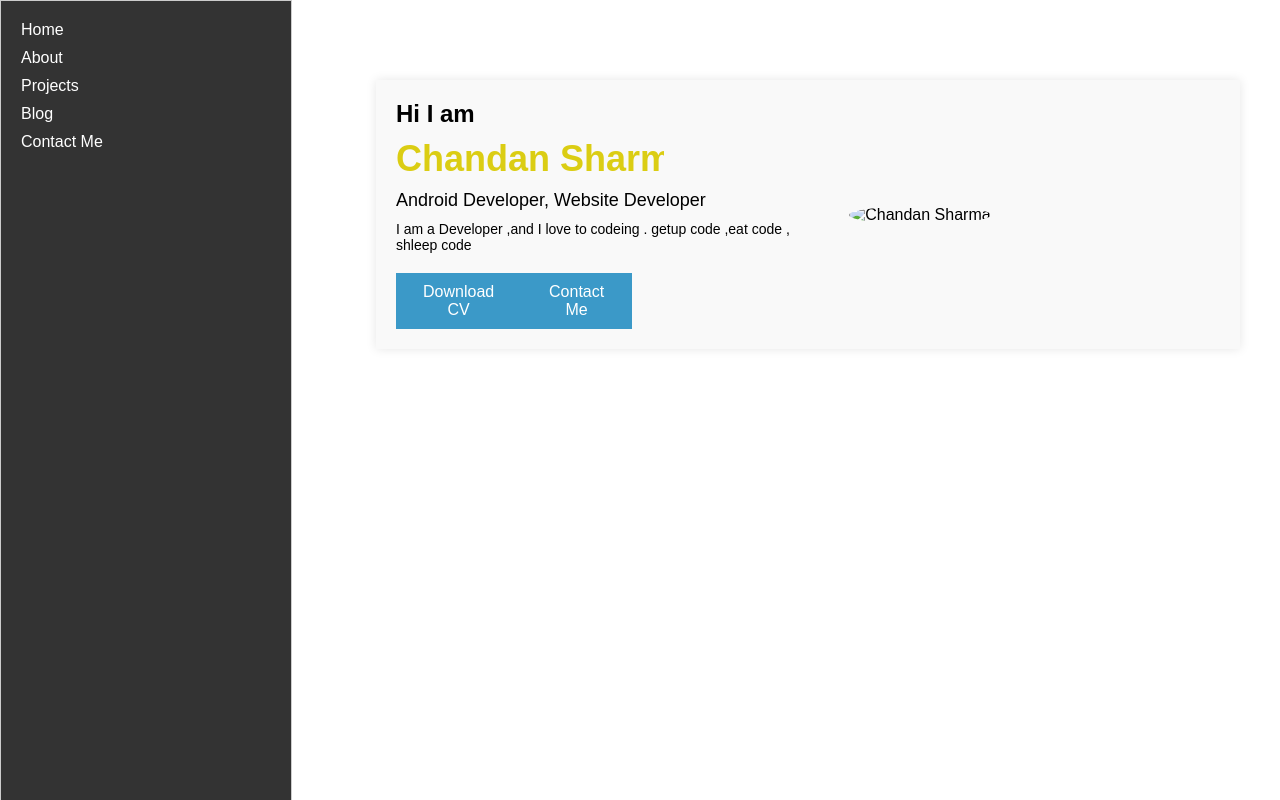
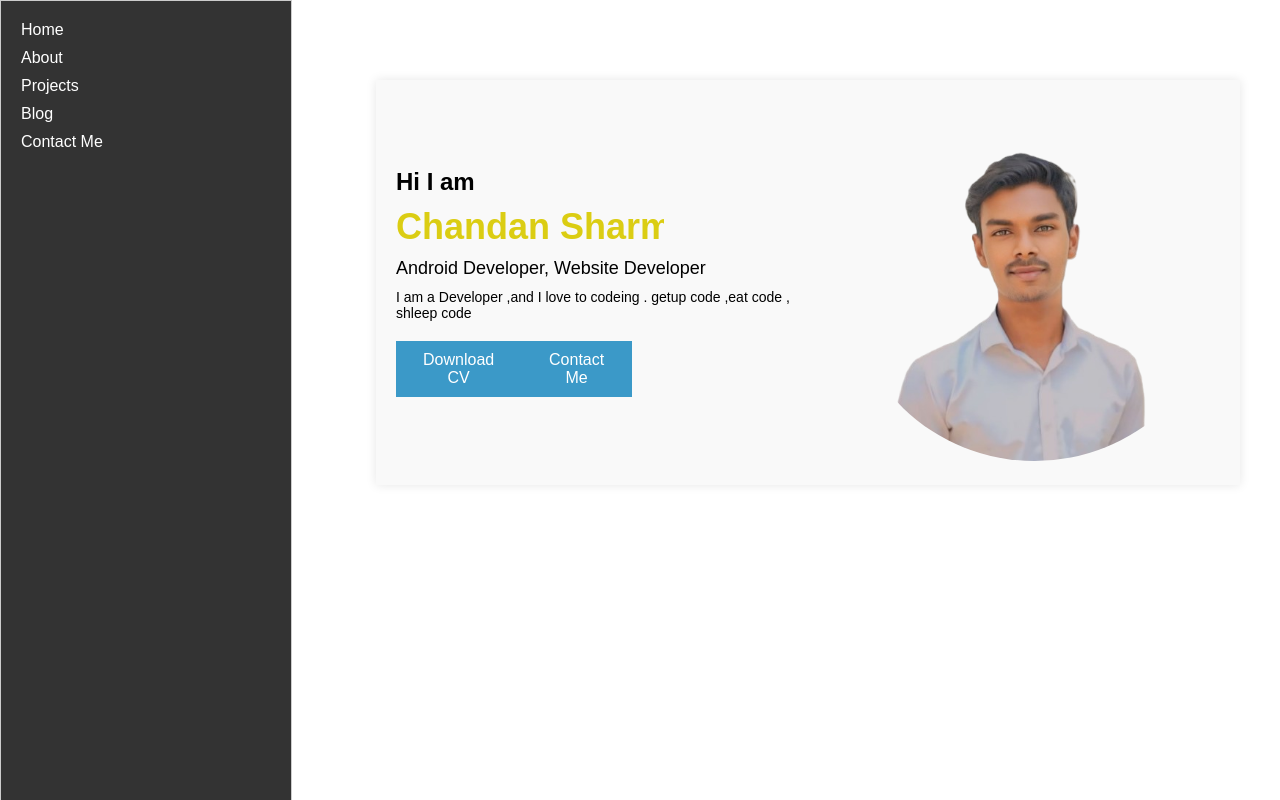
Before and after one commit to ChandanSharma22/portfolio, a plain HTML site: page index.html in a window 1280 px wide. Drawn offline with Linux system fonts and the light colour scheme; a script that the page names is missing.

Commit message:
Update index.html

```diff
--- a/index.html
+++ b/index.html
@@ -48,7 +48,7 @@
 
 
                 </div>
-                <div class="devPic"><img src="image/bg_1.png" alt="Chandan Sharma"></div>
+                <div class="devPic"><img src="bg_1.png" alt="Chandan Sharma"></div>
 
             </div>
         </div>
```
